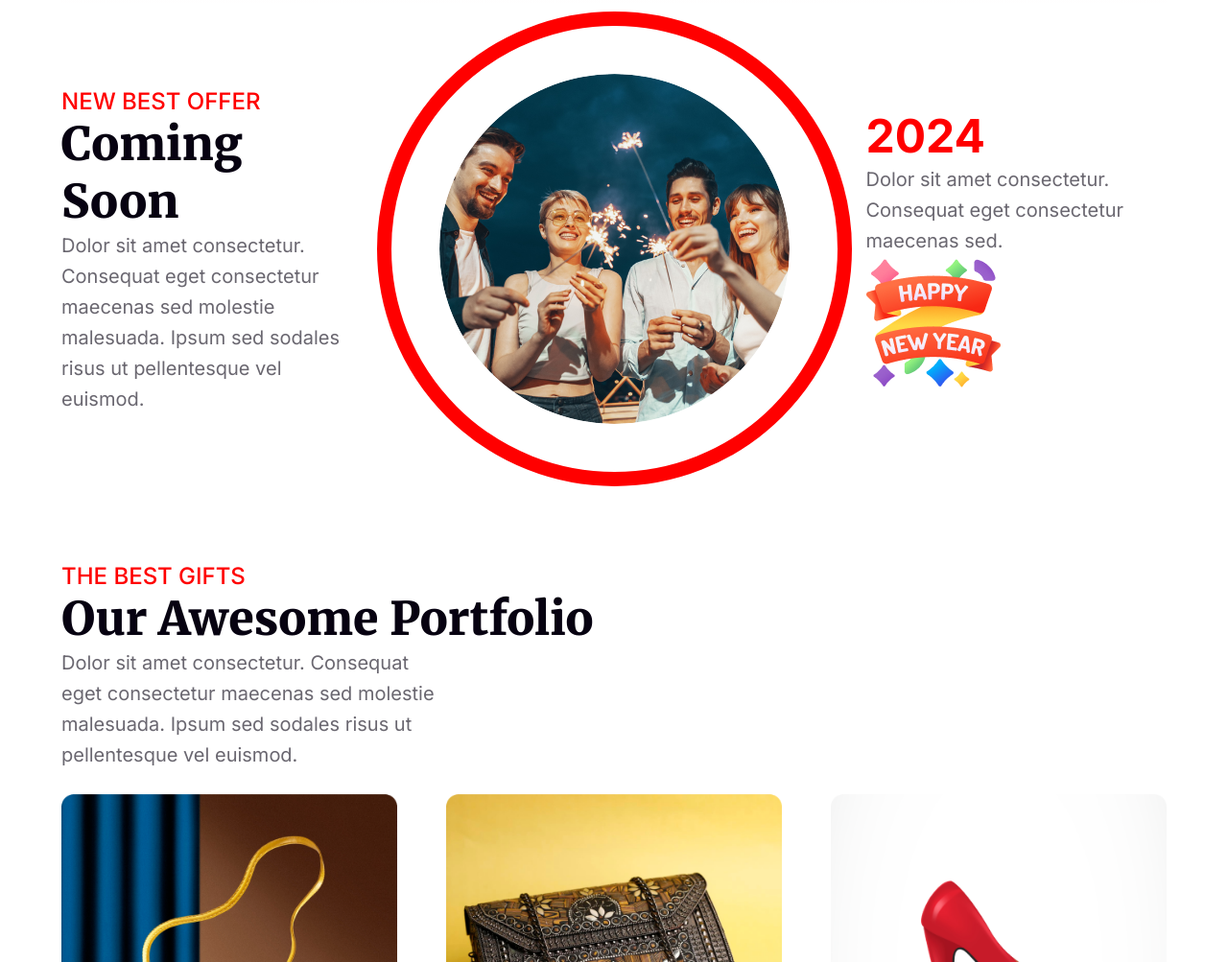
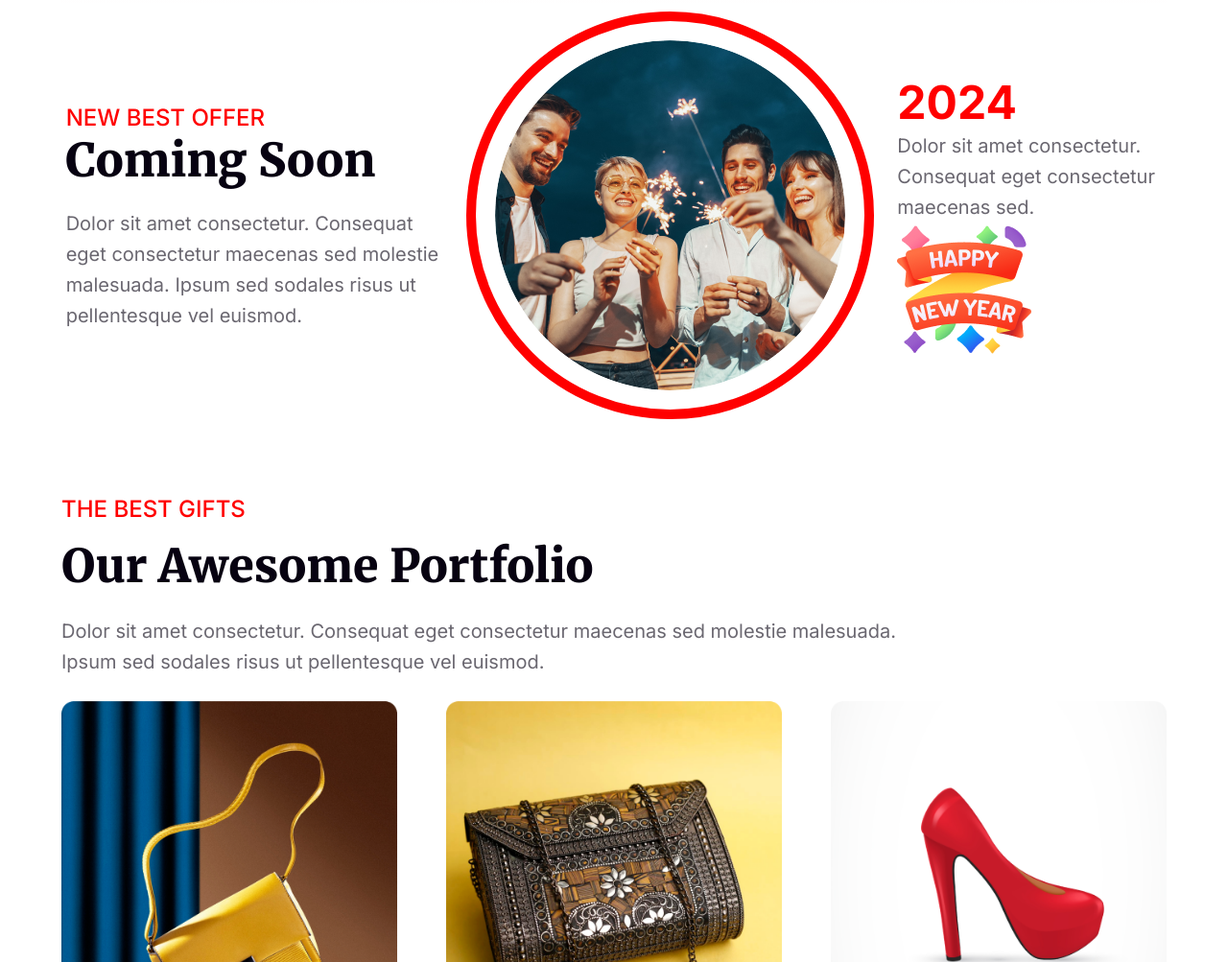
Before and after one commit to Sarmin27/new-year, a plain HTML site: page index.html in a window 1280 px wide. Shown: the part 2600-3603 px from the top of the page at 96% size. Drawn offline with Linux system fonts and the light colour scheme.

```diff
--- a/index.html
+++ b/index.html
@@ -53,7 +53,7 @@
             <div class="column1">
                 <h5>NEW BEST OFFER</h5>
                 <h2>Coming Soon</h2>
-                <p class="primary-pera">Dolor sit amet consectetur. Consequat eget consectetur maecenas sed molestie malesuada. Ipsum sed sodales risus ut pellentesque vel euismod. </p>
+                <p>Dolor sit amet consectetur. Consequat eget consectetur maecenas sed molestie malesuada. Ipsum sed sodales risus ut pellentesque vel euismod. </p>
 
             </div>
             <div class="column2">
@@ -61,8 +61,8 @@
             </div>
             <div class="column3">
                 <h2>2024</h2>
-                <p class="primary-pera">Dolor sit amet consectetur. Consequat eget consectetur maecenas sed.</p>
-                <img src="images/Group 96.png" alt="">
+                <p>Dolor sit amet consectetur. Consequat eget consectetur maecenas sed.</p>
+                <img src="images/Group 96.png" alt="happy new year">
             </div>
         </section>
         <!-- Portfolio section  -->
@@ -70,18 +70,18 @@
             <div class="portfolio">
                 <h5>THE BEST GIFTS</h5>
                 <h2>Our Awesome Portfolio</h2>
-                <p  class="primary-pera">Dolor sit amet consectetur. Consequat eget consectetur maecenas sed molestie malesuada. Ipsum sed sodales risus ut pellentesque vel euismod. </p>
+                <p>Dolor sit amet consectetur. Consequat eget consectetur maecenas sed molestie malesuada. Ipsum sed sodales risus ut pellentesque vel euismod. </p>
             </div>
             <div class="row">
                 <div class="row1">
-                    <img src="images/Rectangle 3.png" alt="">
-                    <img src="images/Rectangle 4.png" alt="">
-                    <img src="images/Rectangle 5.png" alt="">
+                    <img src="images/Rectangle 3.png" alt="ladies_bag">
+                    <img src="images/Rectangle 4.png" alt="bag">
+                    <img src="images/Rectangle 5.png" alt="high-heel">
             </div>
              <div class="row2">
-                    <img src="images/Rectangle 6.png" alt="">
-                    <img src="images/Rectangle 7.png" alt="">
-                    <img src="images/Rectangle 8.png" alt="">
+                    <img src="images/Rectangle 6.png" alt="white_high-heel">
+                    <img src="images/Rectangle 7.png" alt="sunglass">
+                    <img src="images/Rectangle 8.png" alt="churi">
              </div>
             </div>
         </section>
--- a/style.css
+++ b/style.css
@@ -171,7 +171,7 @@
 /* new best offer section styles  */
 .new-best-offer{
     display: flex;
-    justify-content: space-between;
+    justify-content: space-around;
     align-items: center;
     width: 90%;
     margin:0 auto;
@@ -188,29 +188,41 @@
     font-size: 48px;
     font-weight: 900;
     text-transform: capitalize;
+
 }
-.primary-pera{
+.new-best-offer .column1 p{
     color: rgba(7, 2, 17, 0.60);
     font-family:var(--Inter);
     font-size: 20px;
     font-weight: 400;
     line-height: 32px;
      max-width:400px;
+     margin-top:20px;
+     width: 393px;
 }
 .new-best-offer .column2{
     margin-left:15px;
     margin-right:15px;
 }
 .new-best-offer .column2 img{
-    border: 15px solid #F00;
+    border: 10px solid #F00;
     border-radius:50%;
-    padding:50px;
+    padding:20px;
+
 }
 .new-best-offer .column3 h2{
     color: #F00;
     font-family:var(--Inter);
     font-size: 48px;
     font-weight: 700;
+}
+.new-best-offer .column3 p{
+    color: rgba(7, 2, 17, 0.60);
+    font-family:var(--Inter);
+    font-size: 20px;
+    font-weight: 400;
+    line-height: 32px;
+    width: 276px;
 }
 .new-best-offer .column3 img{
     width: 140px;
@@ -227,6 +239,16 @@
     font-family:var(--Inter);
     font-size: 24px;
     font-weight: 500;
+    margin-bottom: 15px;
+}
+.Portfolio-section .portfolio p{
+    width: 896px;
+    color: rgba(7, 2, 17, 0.60);
+    font-family:var(--Inter);
+    font-size: 20px;
+    font-weight: 400;
+    line-height: 32px;
+    margin-top: 22px;
 }
 .Portfolio-section .portfolio h2{
     color: #070211;
```
